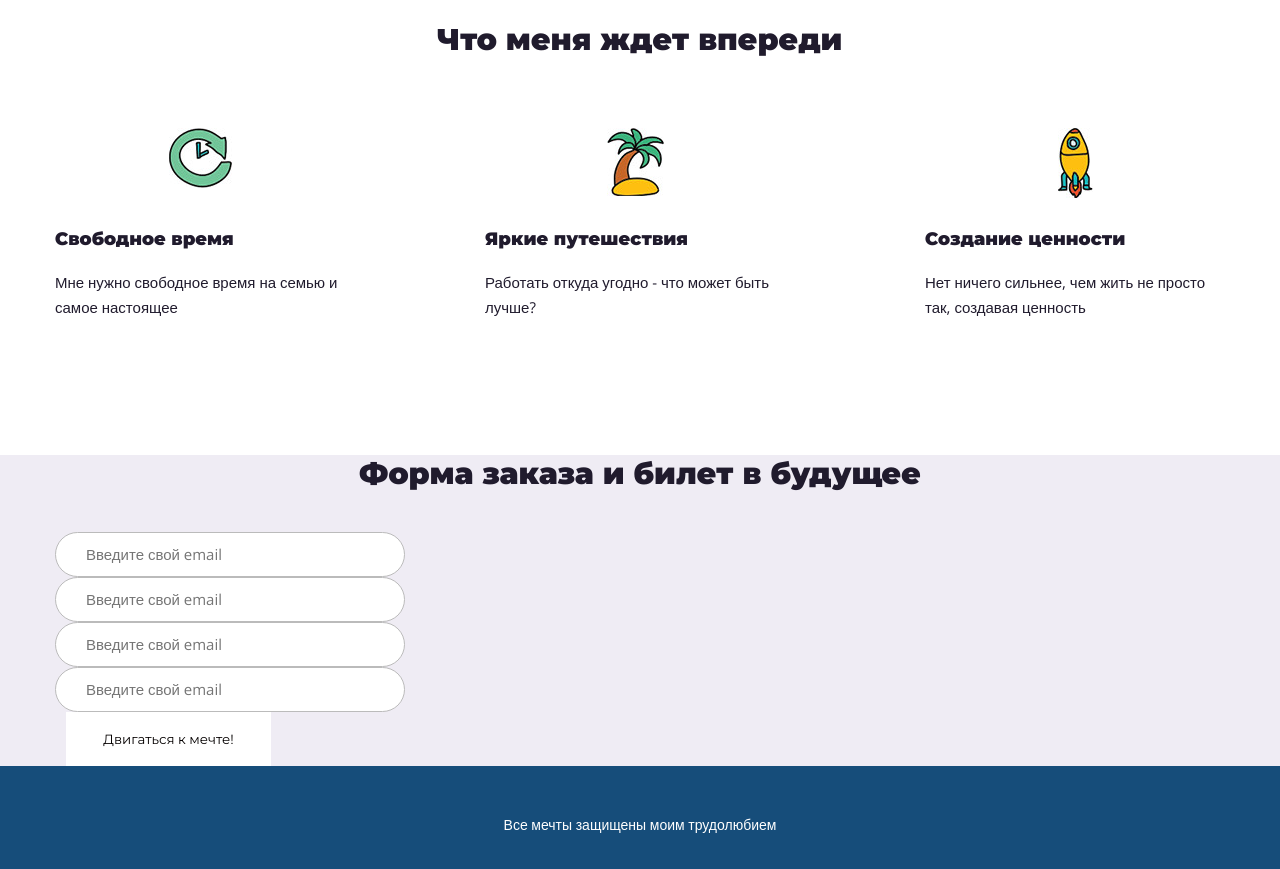
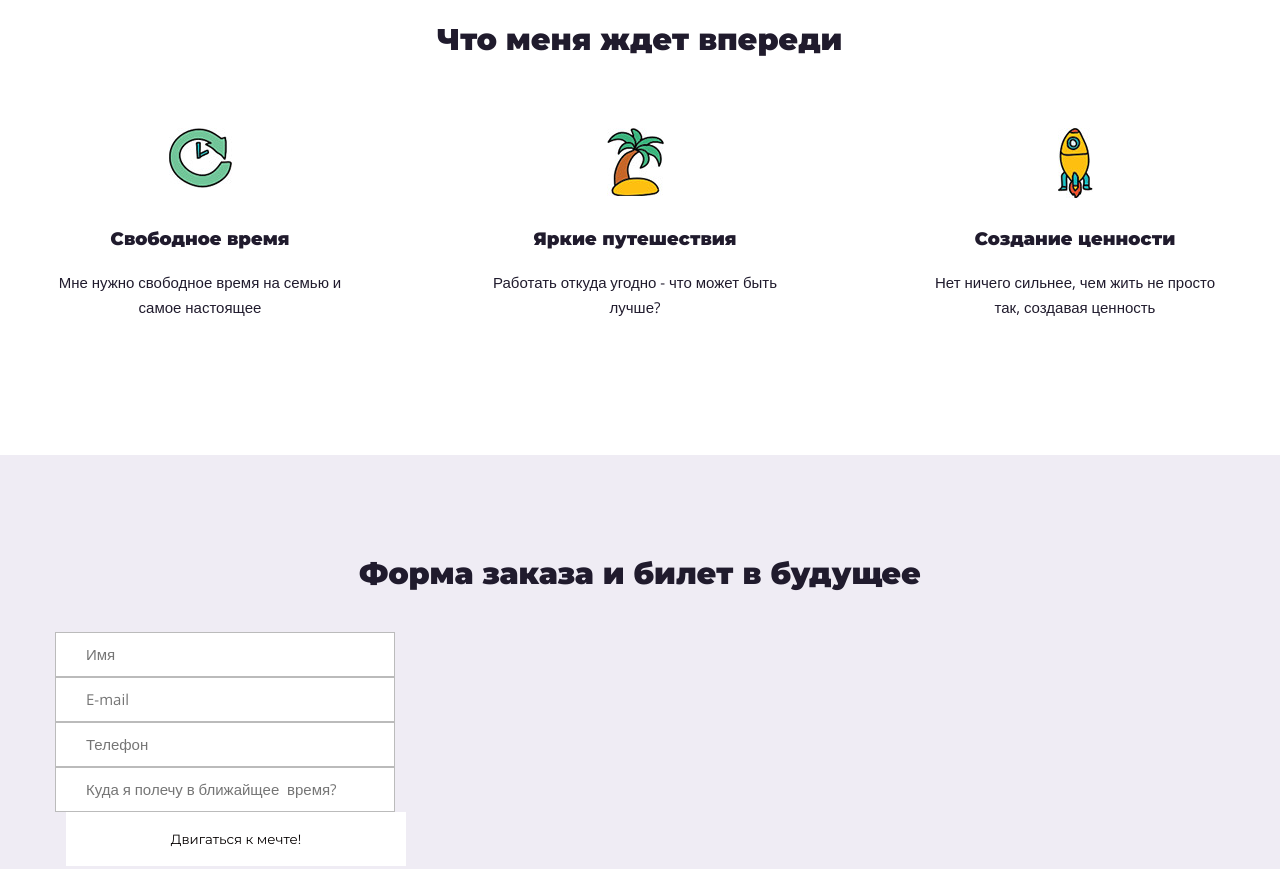
Before and after one commit to syte301/frontend_maket, a plain HTML site: page index.html in a window 1280 px wide. Shown: the part 1040-1909 px from the top of the page. Drawn offline with nearby package versions, Linux system fonts and the light colour scheme.

Commit message:
Third method css

```diff
--- a/css/main.css
+++ b/css/main.css
@@ -49,11 +49,12 @@ p {
 .wrapper {
     display: flex;
     justify-content: space-between;
+    align-items:center;
 }
 
 
 .offer {
-    margin-top: 176px;
+    /* margin-top: 176px; */
     /* width: 683px; */
 }
 
@@ -114,6 +115,7 @@ p {
     width: 350px;
     background: url('../img/icons8-time-machine-96.jpg') no-repeat top;
     padding-top: 100px;
+    text-align: center;
 }
 
 .skill-title {
@@ -140,24 +142,37 @@ p {
 
 .mail {
     background: #efecf4;
-    padding-top: 100px:
+    padding-top: 100px;
     padding-bottom: 100px;
 }
 
 .form {
   margin-top: 40px;
 
+  /* display:flex;
+  flex-direction: column;
+  align-items: center; */
+
+  /* width: 340px;
+  margin: 0 auto;  */
+
+  max-width: 340px;
 }
 
 .input {
-  width: 350px;
+  /* width: 340px; */
   border: 1px solid #bbbbbb;
   font-size: 15px;
   font-family: 'Open Sans', sans-serif;
-  border-radius: 100px;
+  /* border-radius: 100px; */
   height: 45px;
   padding-left: 30px;
+  /* text-align: center; */
 
+  /* margin: 0 auto 15px; */
+
+
+  width: 100%;
 }
 
 .btn-form {
@@ -165,6 +180,13 @@ p {
     cursor: pointer;
     display: inline;
     margin-left: 11px;
+    /* text-align: center; */
+
+     /* width: 340px; */
+    /* margin: 0 auto; */
+
+    width: 100%;
+
 }
 
 
--- a/index.html
+++ b/index.html
@@ -72,10 +72,10 @@
                 Форма заказа и билет в будущее
             </h2>
             <form action="#" class="form">
-              <input type="email" placeholder="Введите свой email" name="email" class="input" required> <br>
-              <input type="email" placeholder="Введите свой email" name="email" class="input" required> <br>
-              <input type="email" placeholder="Введите свой email" name="email" class="input" required> <br>
-              <input type="email" placeholder="Введите свой email" name="email" class="input" required> <br>
+              <input type="email" placeholder="Имя" name="email" class="input" required> <br>
+              <input type="email" placeholder="E-mail" name="email" class="input" required> <br>
+              <input type="email" placeholder="Телефон" name="email" class="input" required> <br>
+              <input type="email" placeholder="Куда я полечу в ближайщее  время?" name="email" class="input" required> <br>
               <button type="submit" class="btn btn-form">Двигаться к мечте!</button>
         </div>
     </section>
```
